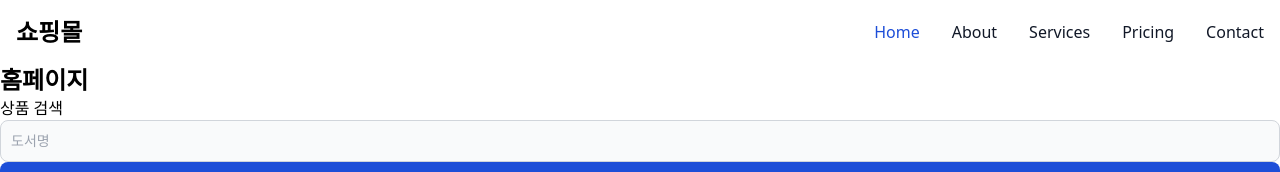
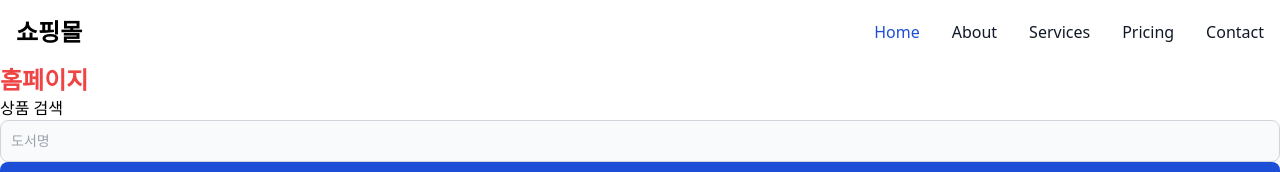
Before and after one commit to leejinyoung111/shopping-front-vue, a Vue app: page / in a window 1280 px wide. Shown: the top 172 px of the page. Built offline with nearby package versions, Linux system fonts and the light colour scheme; no server answers.

Commit message:
깃 테스트

```diff
--- a/src/views/HomeView.vue
+++ b/src/views/HomeView.vue
@@ -55,7 +55,7 @@ const goToDetail = (id) => {
 <template>
   <NavbarItem />
   <div>
-    <h1 class="font-bold text-2xl">홈페이지</h1>
+    <h1 class="font-bold text-2xl text-red-500">홈페이지</h1>
     <div>
       <h2>상품 검색</h2>
       <form @submit.prevent="submit()">
```
